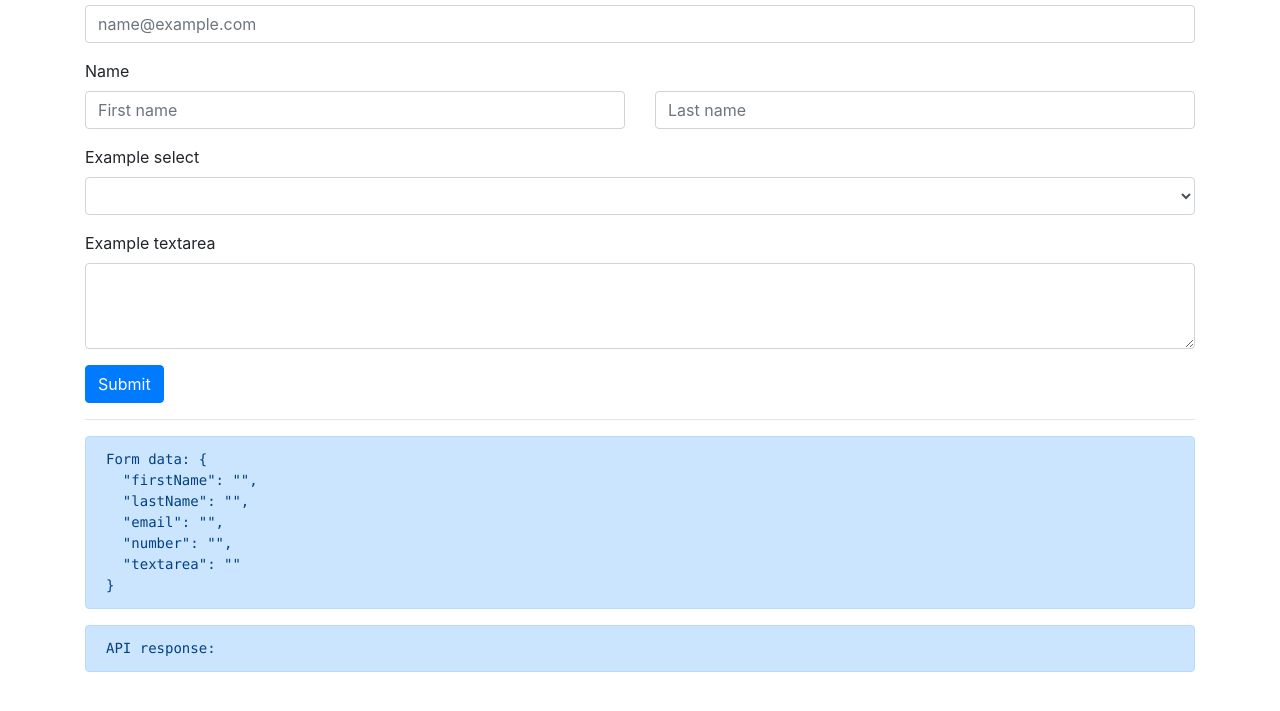
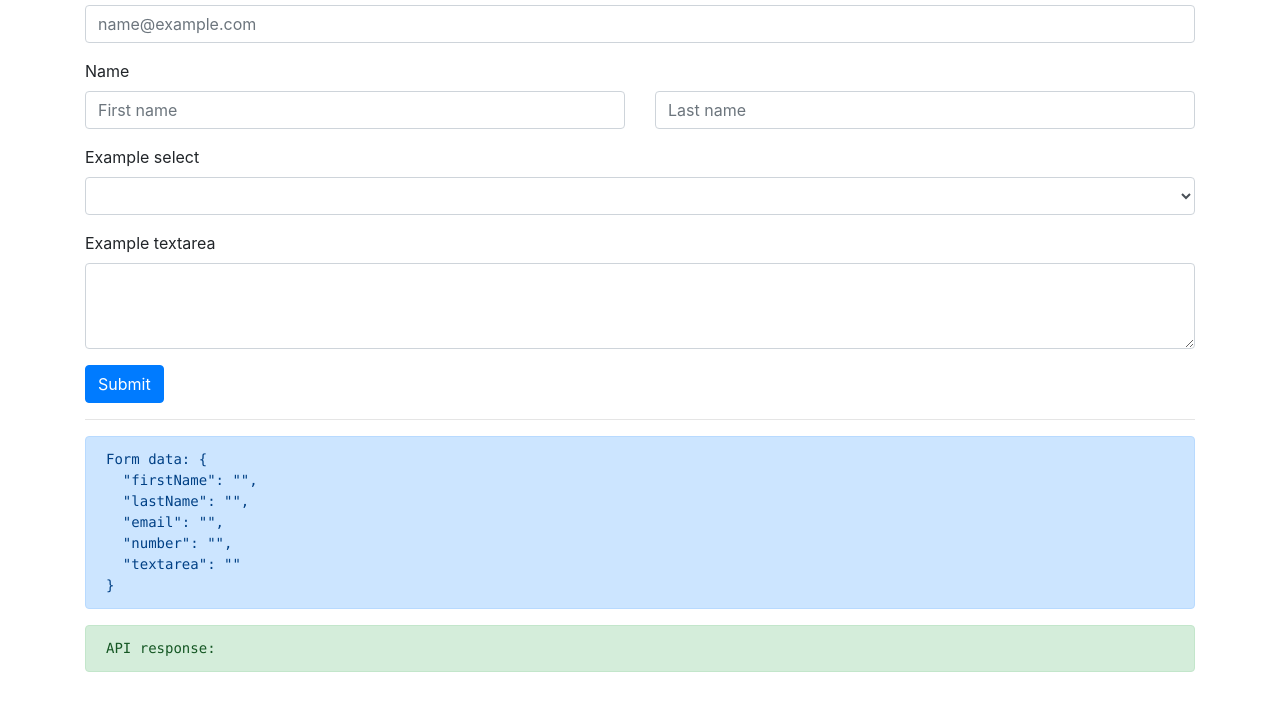
Before and after one commit to tylernix/vuejs-form-boilerplate, a plain HTML site: page vuejs-form/index.html in a window 1280 px wide. Shown: the part 83-794 px from the top of the page. Drawn offline with nearby package versions, Linux system fonts and the light colour scheme.

Commit message:
changing api response color

```diff
--- a/vuejs-form/index.html
+++ b/vuejs-form/index.html
@@ -48,7 +48,7 @@
       </form>
       <hr />
       <pre class="alert alert-primary">Form data: {{ form }}</pre>
-      <pre class="alert alert-primary">API response: {{ info }}</pre>
+      <pre class="alert alert-success">API response: {{ info }}</pre>
     </div>
   </div>
 
```
